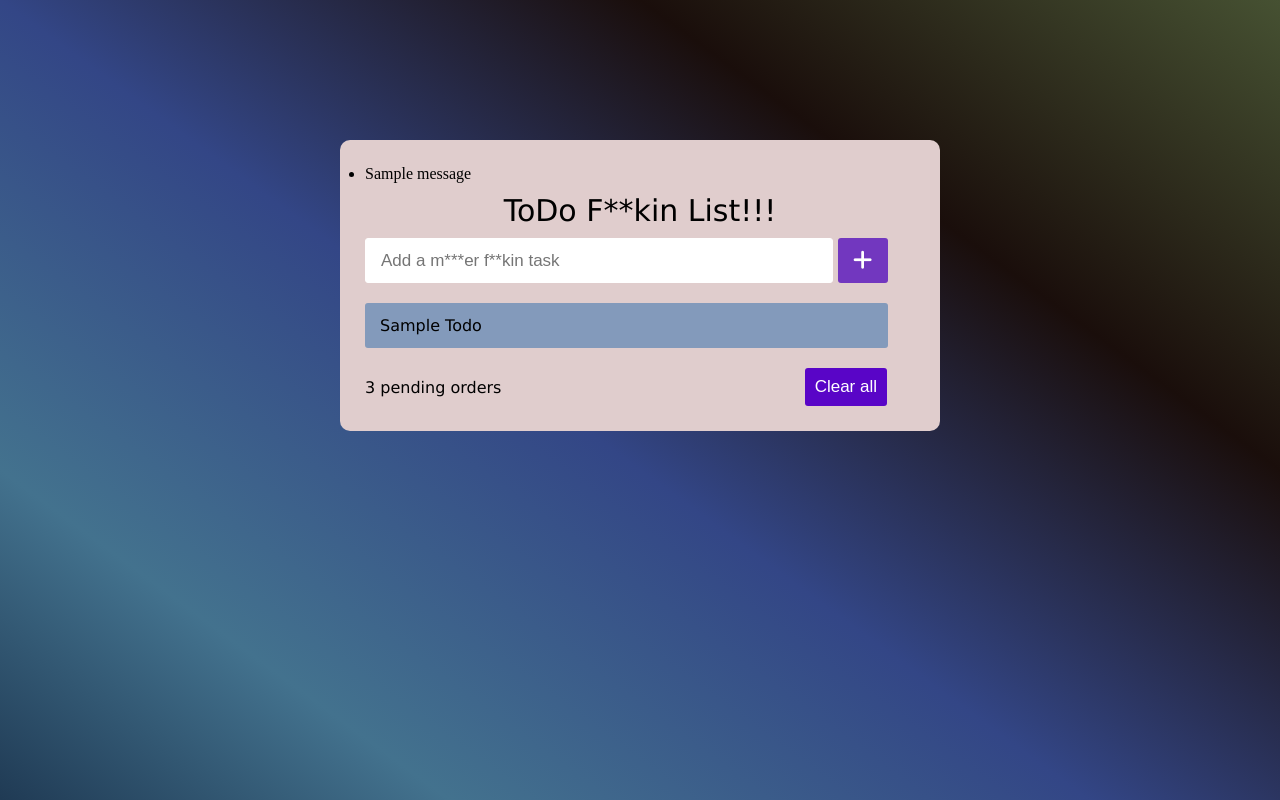
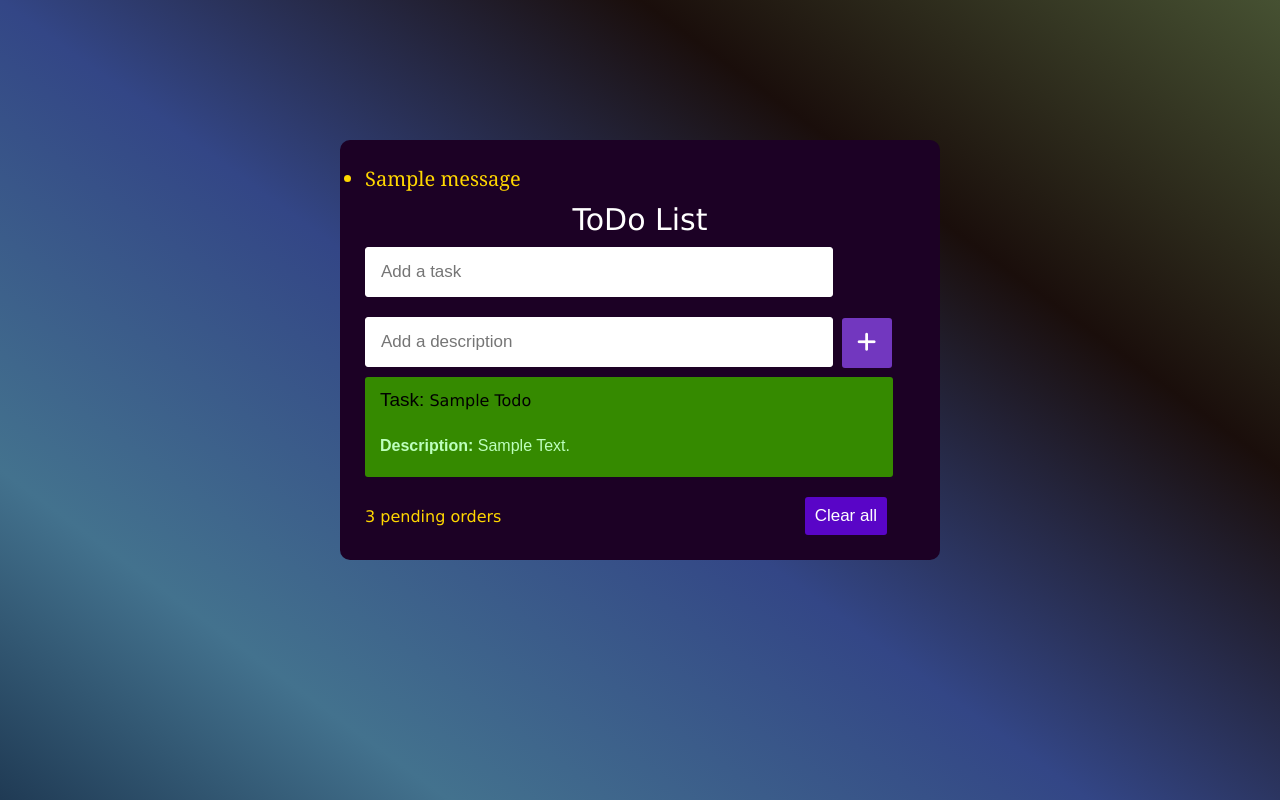
Before and after one commit to Tonimero/ToDo-list, a Django app: page / in a window 1280 px wide. Shown: the top 800 px of the page. Run offline with Django 4.2, Linux system fonts and the light colour scheme; tables that the repository leaves empty hold one stand-in row (values such as "Sample post"); one stand-in notice (Sample message) is shown; some libraries are stand-ins or nearby versions.

Commit message:
description field added

```diff
--- a/static/css/styles.css
+++ b/static/css/styles.css
@@ -17,7 +17,7 @@ body{
     width: 100%;
     border-radius: 10px;
     padding: 25px;
-    background: rgb(224, 205, 205);
+    background:rgb(28, 1, 37);
 }
 
 header{
@@ -26,12 +26,13 @@ header{
     'Lucida Grande', 'Lucida Sans Unicode', Geneva, Verdana, sans-serif;
     text-align: center;
     padding: 10px 0;
+    color: #fff;
 }
 
 .input-area{
     width: 100%;
-    height: 45px;
-    display: flex;
+    height: 50px;
+
 }
 
 .input-area input{
@@ -60,24 +61,30 @@ header{
     font-size: 22px;
     padding: 0px 7px;
     cursor: pointer;
+    position: relative;
+    top: 3px;
 }
 
 .input-area button:hover{
     background-color:  #340671;
 }
 
+.desc{
+    margin-top: 20px;
+}
+
 .list{
-    margin-top: 20px;
+    margin-top: 80px;
 }
 
 .list li{
     list-style-type: none;
-    height: 45px;
-    width: 95%;
+    height: 100px;
+    width: 96%;
     line-height: 45px;
     position: relative;
     margin-bottom: 20px;
-    background-color: #839abb;
+    background-color: rgb(53, 138, 0);
     border-radius: 3px;
     padding: 0 15px;
     cursor: default;
@@ -91,10 +98,10 @@ header{
     right: -45px;
     color: white;
     width: 45px;
+    height: 100px;
     text-align: center;
     background: rgb(104, 23, 5);
     border-radius: 0 3px 3px 0;
-
 }
 
 .list li:hover span{
@@ -102,6 +109,34 @@ header{
     transition: all 0.3s ease-in;
     cursor: pointer;
 }
+
+.list .fa-trash{
+    position: relative;
+    top: 30px;
+}
+
+.messages{
+    color: gold;
+    font-size: 20px;
+    font-family: Georgia, 'Times New Roman', Times, serif;
+    text-align: left;
+}
+
+.task{
+    color: black;
+    font-weight: 100 !important;
+    font-family:Arial, Helvetica, sans-serif;
+    font-size: 19px;
+}
+
+.description{
+    color: rgb(189, 255, 189);
+    display: block;
+    font-weight: 100 !important;
+    font-size: 16px;
+    font-family:Arial, Helvetica, sans-serif;
+}
+
 
 .footer{
     display: flex;
@@ -129,3 +164,7 @@ header{
 .footer button:hover{
     background-color:  #340671;
 }
+
+.footer span{
+    color: gold;
+}
--- a/toniTodo/forms.py
+++ b/toniTodo/forms.py
@@ -4,4 +4,4 @@ from . models import ToDo
 class addTask(forms.ModelForm):
     class Meta:
         model = ToDo
-        fields = ['title']
+        fields = ['title', 'description']
--- a/toniTodo/models.py
+++ b/toniTodo/models.py
@@ -3,7 +3,7 @@ from django.db import models
 # Create your models here.
 class ToDo(models.Model):
     title = models.CharField(max_length=1000)
-    description = models.CharField(max_length=1000, null=True, blank=True)
+    description = models.CharField(max_length=1000, blank=False)
     is_completed = models.BooleanField(default=False)
     created_at = models.DateTimeField(auto_now_add=True)
 
--- a/toniTodo/templates/folders/index.html
+++ b/toniTodo/templates/folders/index.html
@@ -1,5 +1,5 @@
 {% load static %}
-{% load crispy_forms_tags %}
+{% comment %} {% load crispy_forms_tags %} {% endcomment %}
 <!DOCTYPE html>
 <html lang="en">
 <head>
@@ -16,18 +16,18 @@
     {% if messages %}
 <ul class="messages">
     {% for message in messages %}
-    <li{% if message.tags %} class="{{ message.tags }}"{% endif %}>{{ message }}</li>
+    <li {% if message.tags %} class="{{ message.tags }}"{% endif %} class="message">{{ message }}</li>
     {% endfor %}
 </ul>
 {% endif %}
 
-    <header>ToDo F**kin List!!!</header>
+    <header>ToDo List</header>
 
     <form action="{% url 'create-task' %}" method="post">
         {% csrf_token %}
-        <!-- {{form|crispy}} -->
     <div class="input-area">
-    <input type="text" name="title" placeholder="Add a m***er f**kin task">
+    <input type="text" name="title" placeholder="Add a task">
+    <input type="text" name="description" placeholder="Add a description"  class="desc">
     <button type="submit"><i class="fas fa-plus"></i></button>
     </div>
     <!-- <button type="submit"><i class="fas fa-plus"></i></button> -->
@@ -35,7 +35,14 @@
 
     <ul class="list">
         {% for todo in todos  %}
-        <li>{{todo.title}} <span><i class="fas fa-trash"></i></span></li>
+        <li>
+            <strong class="task">Task:</strong>
+            {{todo.title}} <span><i class="fas fa-trash"></i></span>
+            <p class="description">
+                <strong>Description:</strong>
+                {{todo.description}}
+            </p>
+        </li>
         {% endfor %}
     </ul>
     <div class="footer">
--- a/toniTodo/views.py
+++ b/toniTodo/views.py
@@ -13,6 +13,7 @@ def index(request):
     # todos = ToDo.objects.all()[:1] # returns only 1 value from the table called todo
     # todos = ToDo.objects.order_by('-created_at')[:1] # sorts the table and returns only 1 latestest value
     todos = ToDo.objects.order_by('-created_at') # sorts the data and returns all the values in descending order
+    desc = ToDo.objects.order_by('created_at')
     form = addTask()
     context = {
         'todos':todos,
@@ -20,7 +21,7 @@ def index(request):
     }
     return render(request, 'folders/index.html', context)
 
-
+# when thr form is submitted
 def create_task(request):
     if request.method == 'POST':
         form = addTask(request.POST)
@@ -29,5 +30,5 @@ def create_task(request):
             messages.success(request, 'Task added successfully')
             return redirect('index')
         else:
-            messages.warning(request, 'Something went wrong')
+            messages.warning(request, 'Error: Task or Description field is empty')
             return redirect('index')
```
Also changed, not shown: toniTodo/migrations/0004_alter_todo_description.py (added), toniTodo/migrations/0005_alter_todo_description.py (added).
